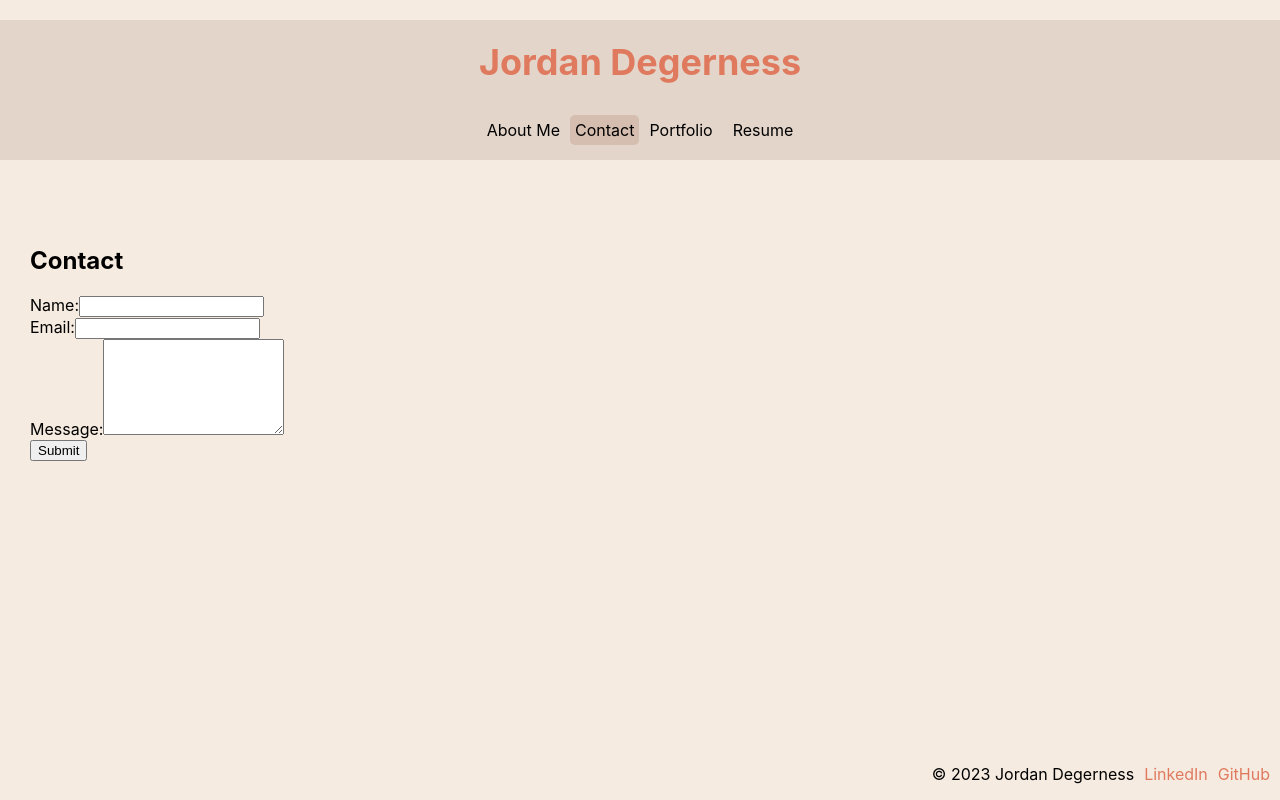
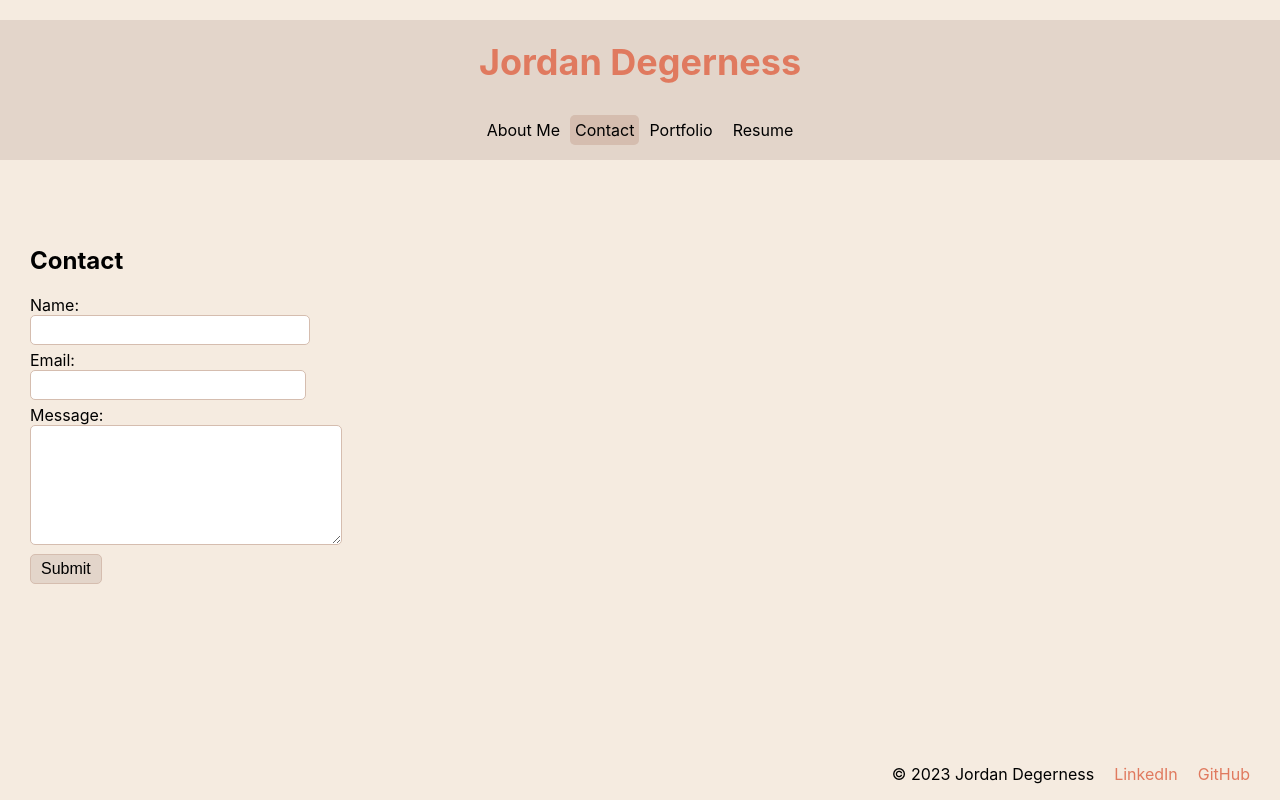
Before and after one commit to jdegern4/React-Portfolio, a React (Create React App) app: page / in a window 1280 px wide. Both pictures are taken after a click on the element "Contact". Built offline with nearby package versions, Linux system fonts and the light colour scheme.

Commit message:
styled About Me page

```diff
--- a/src/components/About-Me/index.js
+++ b/src/components/About-Me/index.js
@@ -2,14 +2,23 @@ import React from "react";
 
 function AboutMe() {
   return (
-    <section>
-      I am a full-stack web developer utilizing my background in music to bring
-      strong creativity and problem-solving skills to all aspects of web
-      applications. I always keep efficiency, readability, responsiveness, and
-      intuitive design at forefront of priorities for source code and end
-      products alike. I am a quick learner and amicable and communicative
-      collaborator who values strong chemistry in workgroups to maximize value
-      of deliverables.
+    <section className="introduction">
+      <div className="headshot">
+        <img
+          src={require(`../../assets/Jordan Degerness headshot.png`)}
+          // Last name spelled incorrectly to ensure TTS pronounces it correctly
+          alt={`Jordan Dehgrrness headshot`}
+        ></img>
+      </div>
+      <p>
+        I am a full-stack web developer utilizing my background in music to
+        bring strong creativity and problem-solving skills to all aspects of web
+        applications. <br></br><br></br>I always keep efficiency, readability,
+        responsiveness, and intuitive design at forefront of priorities for
+        source code and end products alike. <br></br><br></br>I am a quick learner and
+        amicable and communicative collaborator who values strong chemistry in
+        workgroups to maximize value of deliverables.
+      </p>
     </section>
   );
 }
--- a/src/components/Contact/index.js
+++ b/src/components/Contact/index.js
@@ -39,20 +39,20 @@ function ContactForm() {
     return (
         <section>
             <h1>Contact</h1>
-            <form id="contact-form" onSubmit={handleSubmit}>
-                <div>
+            <form id="contact-form" className="contact-flex" onSubmit={handleSubmit}>
+                <div className="field-padding">
                     <label htmlFor="name">Name:</label>
-                    <input type="text" name="name" dafaultValue={name} onBlur={handleChange} />
+                    <input type="text" name="name" dafaultValue={name} onBlur={handleChange} className="contact-field" />
                 </div>
 
-                <div>
+                <div className="field-padding">
                     <label htmlFor="email">Email:</label>
-                    <input type="email" name="email" defaultValue={email} onBlur={handleChange} />
+                    <input type="email" name="email" defaultValue={email} onBlur={handleChange} className="contact-field" />
                 </div>
 
-                <div>
+                <div className="field-padding">
                     <label htmlFor="message">Message:</label>
-                    <textarea name="message" rows="6" defaultValue={message} onBlur={handleChange} />
+                    <textarea name="message" rows="6" defaultValue={message} onBlur={handleChange} className="contact-field" />
                 </div>
 
                 {errorMessage && (
@@ -61,7 +61,7 @@ function ContactForm() {
                     </div>
                 )}
 
-                <button type="submit">Submit</button>
+                <button type="submit" className="btn">Submit</button>
             </form>
         </section>
     )
--- a/src/components/Footer/index.js
+++ b/src/components/Footer/index.js
@@ -6,10 +6,10 @@ function Footer() {
             <ul>
                 <li>© 2023 Jordan Degerness</li>
                 <li>
-                    <a href="https://www.linkedin.com/in/jordan-degerness/" alt="LinkedIn">LinkedIn</a>
+                    <a href="https://www.linkedin.com/in/jordan-degerness/" alt="Jordan's LinkedIn" target="_blank" rel="noreferrer">LinkedIn</a>
                 </li>
                 <li>
-                    <a href="https://github.com/jdegern4" alt="GitHub">GitHub</a>
+                    <a href="https://github.com/jdegern4" alt="Jordan's GitHub" target="_blank" rel="noreferrer">GitHub</a>
                 </li>
             </ul>
         </footer>
--- a/src/index.css
+++ b/src/index.css
@@ -72,6 +72,32 @@ nav ul li {
   padding: 50px 30px;
 }
 
+/* About Me */
+.introduction {
+  max-width: 100%;
+  display: flex;
+  justify-content: space-around;
+  padding: 20px 50px;
+}
+
+.headshot {
+  max-width: 40%;
+  padding: 20px;
+  float: left;
+}
+
+.headshot img {
+  max-width: 100%;
+  height: auto;
+  border-width: 10px;
+  border-style: groove;
+  border-color: var(--third-color);
+}
+
+.introduction p {
+  padding: 20px;
+}
+
 /* Portfolio */
 .project-flex {
   display: flex;
@@ -138,7 +164,8 @@ footer ul {
   display: flex;
   justify-content: flex-end;
   align-items: center;
-  gap: 10px;
+  padding-right: 20px;
+  gap: 20px;
 }
 
 footer ul li a {
```
Also changed, not shown: 1 other file (tests, documents, lock files or other folders).
